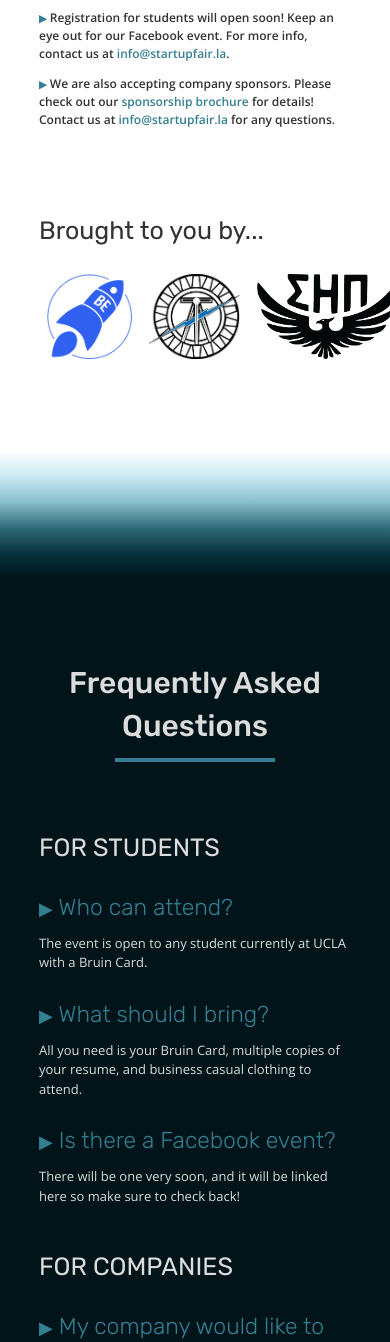
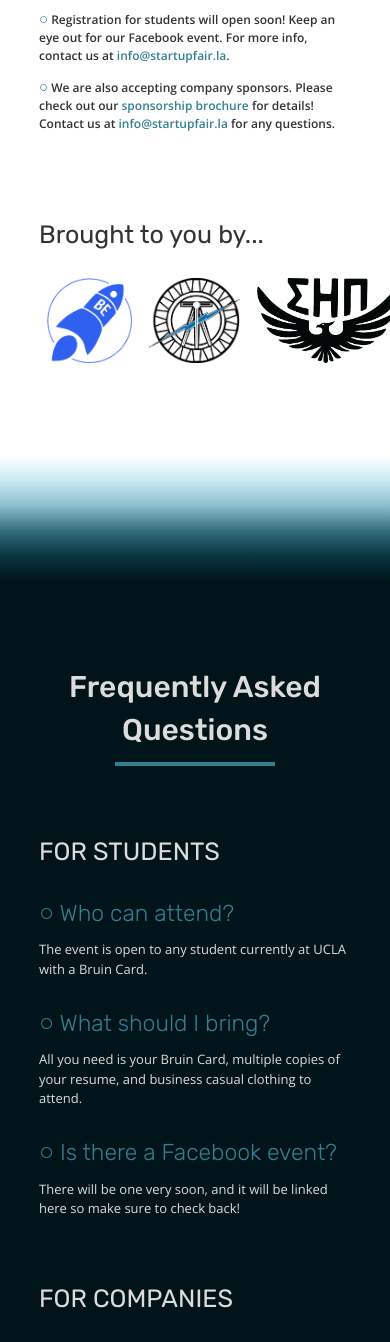
Before and after one commit to ninaling/startupfairla-f17, a plain HTML site: page index.html in a window 390 px wide. Shown: the part 1485-2827 px from the top of the page. Drawn offline with nearby package versions, Linux system fonts and the light colour scheme.

Commit message:
bullet points, responsiveness

```diff
--- a/index.html
+++ b/index.html
@@ -41,10 +41,10 @@
           In addition, this will serve as an incredibly exciting opportunity for recruiters to spread the word about your companies. This is one of the few startup-exclusive events at UCLA, so take advantage of this chance to recruit some of the best talent in the area!
         </p>
         <p class="note">
-          <span class="arrow-symbol primary body-arrow">&#x25B6;</span> Registration for students will open soon! Keep an eye out for our Facebook event. For more info, contact us at <a class="primary" href="mailto:info@startupfair.la">info@startupfair.la</a>.
+          <span class="bullet-symbol primary body-bullet">&#x25CB;</span> Registration for students will open soon! Keep an eye out for our Facebook event. For more info, contact us at <a class="primary" href="mailto:info@startupfair.la">info@startupfair.la</a>.
         </p>
         <p class="note">
-          <span class="arrow-symbol primary body-arrow">&#x25B6;</span> We are also accepting company sponsors. Please check out our <a class="primary" href="#">sponsorship brochure</a> for details! Contact us at <a class="primary" href="mailto:info@startupfair.la">info@startupfair.la</a> for any questions.
+          <span class="bullet-symbol primary body-bullet">&#x25CB;</span> We are also accepting company sponsors. Please check out our <a class="primary" href="#">sponsorship brochure</a> for details! Contact us at <a class="primary" href="mailto:info@startupfair.la">info@startupfair.la</a> for any questions.
         </p>
       </div>
       <div class="content">
@@ -70,30 +70,31 @@
             FOR STUDENTS
           </p>
           <p class="subtitle-small primary faq-question">
-            <span class="arrow-symbol subtitle-small-arrow">&#x25B6;</span> Who can attend?
+            <span class="bullet-symbol subtitle-small-bullet">&#x25CB;</span> Who can attend?
           </p>
           <p class="body light-text">
             The event is open to any student currently at UCLA with a Bruin Card.
           </p>
           <p class="subtitle-small primary faq-question">
-            <span class="arrow-symbol subtitle-small-arrow">&#x25B6;</span> What should I bring?
+            <span class="bullet-symbol subtitle-small-bullet">&#x25CB;</span> What should I bring?
           </p>
           <p class="body light-text">
             All you need is your Bruin Card, multiple copies of your resume, and business casual clothing to attend.
           </p>
           <p class="subtitle-small primary faq-question">
-            <span class="arrow-symbol subtitle-small-arrow">&#x25B6;</span> Is there a Facebook event?
+            <span class="bullet-symbol subtitle-small-bullet">&#x25CB;</span> Is there a Facebook event?
           </p>
           <p class="body light-text">
             There will be one very soon, and it will be linked here so make sure to check back!
           </p>
         </div>
+        <br />
         <div class="faq-section">
           <p class="subtitle light-text">
             FOR COMPANIES
           </p>
           <p class="subtitle-small primary faq-question">
-            <span class="arrow-symbol subtitle-small-arrow">&#x25B6;</span> My company would like to become a sponsor. Who should I contact?
+            <span class="bullet-symbol subtitle-small-bullet">&#x25CB;</span> My company would like to become a sponsor. Who should I contact?
           </p>
           <p class="body light-text">
             Please check out our <a class="primary" href="#">sponsorship brochure</a> and contact us at <a class="primary" href="mailto:info@startupfair.la">info@startupfair.la</a> for information on becoming a sponsor.
--- a/style.css
+++ b/style.css
@@ -30,8 +30,8 @@ hr {
   font-weight: 300;
 }
 
-.subtitle-small-arrow {
-  font-size: 20px;
+.subtitle-small-bullet {
+  font-size: 30px;
 }
 
 .body {
@@ -43,8 +43,8 @@ hr {
   color: #555555;
 }
 
-.body-arrow {
-  font-size: 12px;
+.body-bullet {
+  font-size: 15px;
 }
 
 .note {
@@ -69,8 +69,8 @@ hr {
     font-size: 23px;
   }
 
-  .subtitle-small-arrow {
-    font-size: 18px;
+  .subtitle-small-bullet {
+    font-size: 25px;
   }
 
   .body {
@@ -78,8 +78,8 @@ hr {
     font-size: 13px;
   }
 
-  .body-arrow {
-    font-size: 10px;
+  .body-bullet {
+    font-size: 15px;
   }
 
   .note {
@@ -312,6 +312,22 @@ a.primary:after {
   width: 13vw;
 }
 
+@media (max-width: 760px) {
+  #title-sponsors img {
+    width: 60vw;
+  }
+
+  #platinum-sponsors img, #platinum-sponsors .spacer {
+    width: 35vw;
+  }
+
+  #gold-sponsors img, #gold-sponsors .spacer,
+  #silver-sponsors img, #silver-sponsors .spacer,
+  #bronze-sponsors img, #bronze-sponsors .spacer {
+    width: 23vw;
+  }
+}
+
 #footer {
   padding-bottom: 5vh;
 
@@ -327,18 +343,8 @@ a.primary:after {
   padding: 5px;
 }
 
-@media (max-width: 760px) {
-  #title-sponsors img {
-    width: 60vw;
-  }
-
-  #platinum-sponsors img, #platinum-sponsors .spacer {
-    width: 35vw;
-  }
-
-  #gold-sponsors img, #gold-sponsors .spacer,
-  #silver-sponsors img, #silver-sponsors .spacer,
-  #bronze-sponsors img, #bronze-sponsors .spacer {
-    width: 23vw;
+@media (max-width: 760px) and (orientation: landscape) {
+  .footer-icon {
+    height: 10vh;
   }
 }
```
